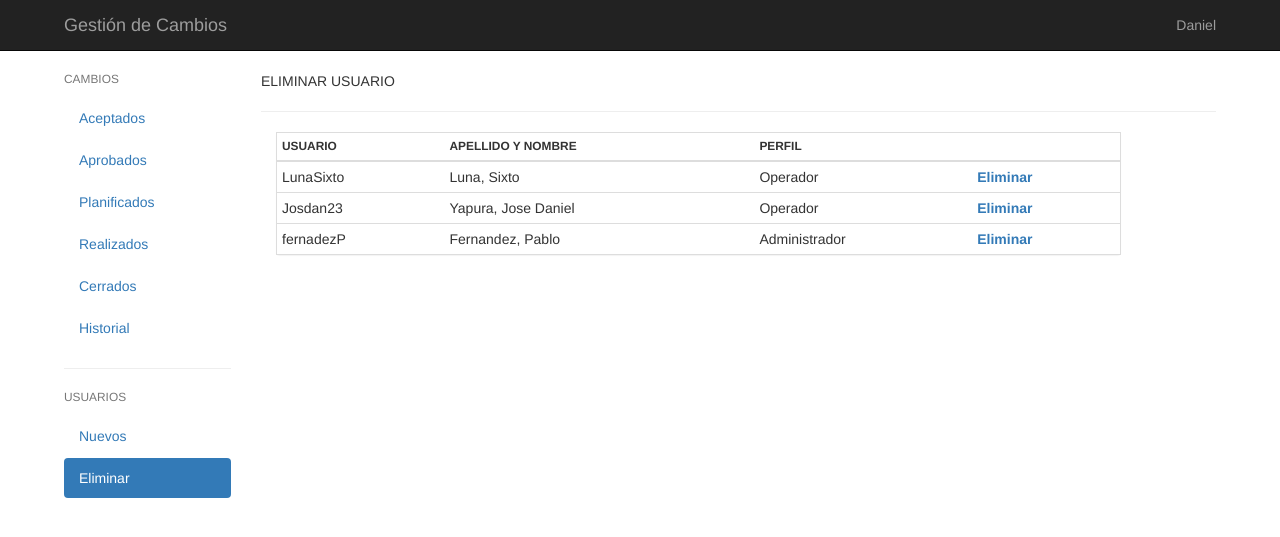
After one commit to fernandezPablo/Trabajo-Final-de-Administracion-de-Recursos, a PHP site: page /BajaUsuario.php in a window 1280 px wide. The commit adds this page. Shown: the top 537 px of the page. Run offline with PHP 8.4, Linux system fonts and the light colour scheme.

Commit message:
creada vista BajaUsuario.php

```diff
--- a/View/AltaUsuario.php
+++ b/View/AltaUsuario.php
@@ -50,7 +50,7 @@
 							</li>
 
 							<li class="active"><a href="#">Nuevos</a></li>
-							<li><a href="#">Eliminar</a></li>
+							<li><a href="BajaUsuario.php">Eliminar</a></li>
 						</ul>
 					</div>
 				</div>
--- /dev/null
+++ b/View/BajaUsuario.php
@@ -0,0 +1,115 @@
+<!DOCTYPE html>
+<html lang="es">
+	<head>
+		<meta charset="utf-8">
+		<meta http-equiv="X-UA-Compatible" content="IE=edge">
+		<meta name="viewport" content="width=device-width, initial-scale=1">
+		<title>ELIMINAR USUARIO</title>
+
+		<link rel="stylesheet" href="./assets/css/bootstrap.min.css">
+		<link rel="stylesheet" type="text/css" href="./assets/css/style.css">
+		<link rel="stylesheet" href="./assets/css/font-awesome.min.css">
+
+	</head>
+	<body>
+
+		<nav class="navbar navbar-default navbar-static-top navbar-inverse" role="navigation">
+			<div class="container-fluid paddingLateral">
+				<div class="navbar-header">
+					<a class="navbar-brand" href="#">Gestión de Cambios</a>
+				</div>
+				<ul class="nav navbar-nav navbar-right">
+					<li><a href="#" >Daniel</a></li>
+				</ul>
+			</div>
+		</nav>
+
+		<div class="container-fluid paddingLateral">
+			<div class="row">
+				<div class="col-md-2">
+					<div>
+						<ul class="nav nav-pills nav-stacked">
+							<li class="disabled">
+								<p class="text-muted small">CAMBIOS</p>
+							</li>
+
+  							<li><a href="panelAdministrador.php">Aceptados</a></li>
+  							<li><a href="#">Aprobados</a></li>
+  							<li><a href="#">Planificados</a></li>
+  							<li><a href="#">Realizados</a></li>
+  							<li><a href="#">Cerrados</a></li>
+  							<li><a href="historial.php">Historial</a></li>
+						</ul>
+
+						<hr>
+
+						<ul class="nav nav-pills nav-stacked">
+
+							<li>
+								<p class="text-muted small">USUARIOS</p>
+							</li>
+
+							<li><a href="AltaUsuario.php">Nuevos</a></li>
+							<li class="active"><a href="#">Eliminar</a></li>
+						</ul>
+					</div>
+				</div>
+
+				<div class="col-md-10">
+					<p>ELIMINAR USUARIO</p>
+					<hr>
+					<div class="col-md-11">
+
+						<table class="table table-condensed table-hover panel-default panel">
+							<thead>
+								<tr>
+									<th class="small">USUARIO</th>
+									<th class="small">APELLIDO Y NOMBRE</th>
+									<th class="small">PERFIL</th>
+									<th></th>
+								</tr>
+							</thead>
+							<tbody>
+								<tr>
+									<td>LunaSixto</td>
+									<td>Luna, Sixto</td>
+									<td>Operador</td>
+									<th>
+										<a href="">Eliminar</a>
+									</th>
+								</tr>
+
+								<tr>
+									<td>Josdan23</td>
+									<td>Yapura, Jose Daniel</td>
+									<td>Operador</td>
+									<th>
+										<a href="">Eliminar</a>
+									</th>
+								</tr>
+
+								<tr>
+									<td>fernadezP</td>
+									<td>Fernandez, Pablo</td>
+									<td>Administrador</td>
+									<th>
+										<a href="">Eliminar</a>
+									</th>
+								</tr>
+
+							</tbody>
+						</table>
+
+					</div>
+
+				</div>
+			</div>
+		</div>
+		<!-- jQuery -->
+		<script src="./assets/js/jquery.min.js"></script>
+		<!-- Bootstrap JavaScript -->
+		<script src="./assets/js/bootstrap.min.js" ></script>
+		<!-- IE10 viewport hack for Surface/desktop Windows 8 bug -->
+
+	</body>
+</html>
--- a/View/historial.php
+++ b/View/historial.php
@@ -60,7 +60,7 @@
 							</li>
 
 							<li><a href="AltaUsuario.php">Nuevos</a></li>
-							<li><a href="#">Eliminar</a></li>
+							<li><a href="BajaUsuario.php">Eliminar</a></li>
 						</ul>
 					</div>
 				</div>
--- a/View/panelAdministrador.php
+++ b/View/panelAdministrador.php
@@ -57,7 +57,7 @@
 							</li>
 
 							<li><a href="AltaUsuario.php">Nuevos</a></li>
-							<li><a href="#">Eliminar</a></li>
+							<li><a href="BajaUsuario.php">Eliminar</a></li>
 						</ul>
 					</div>
 
```
